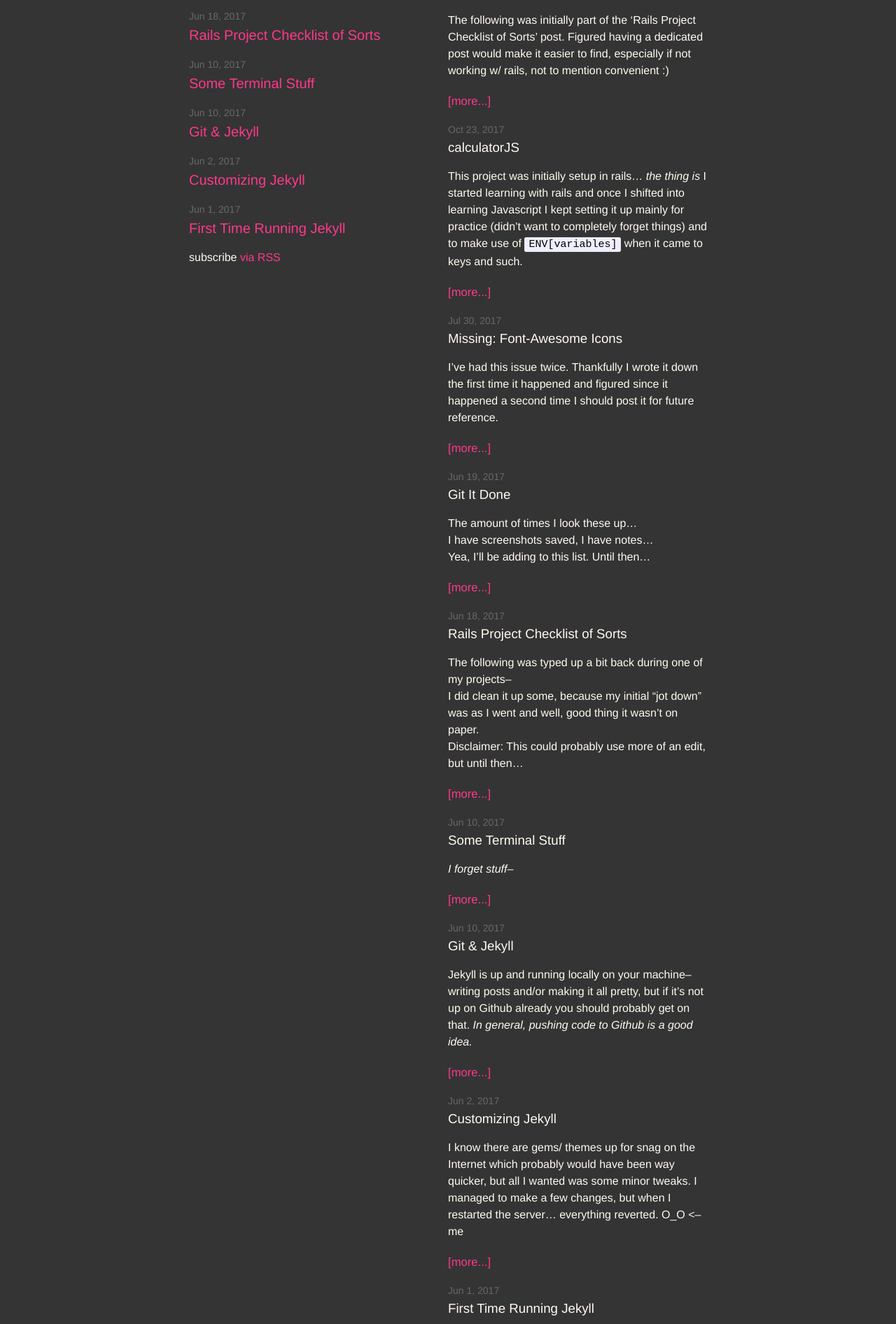
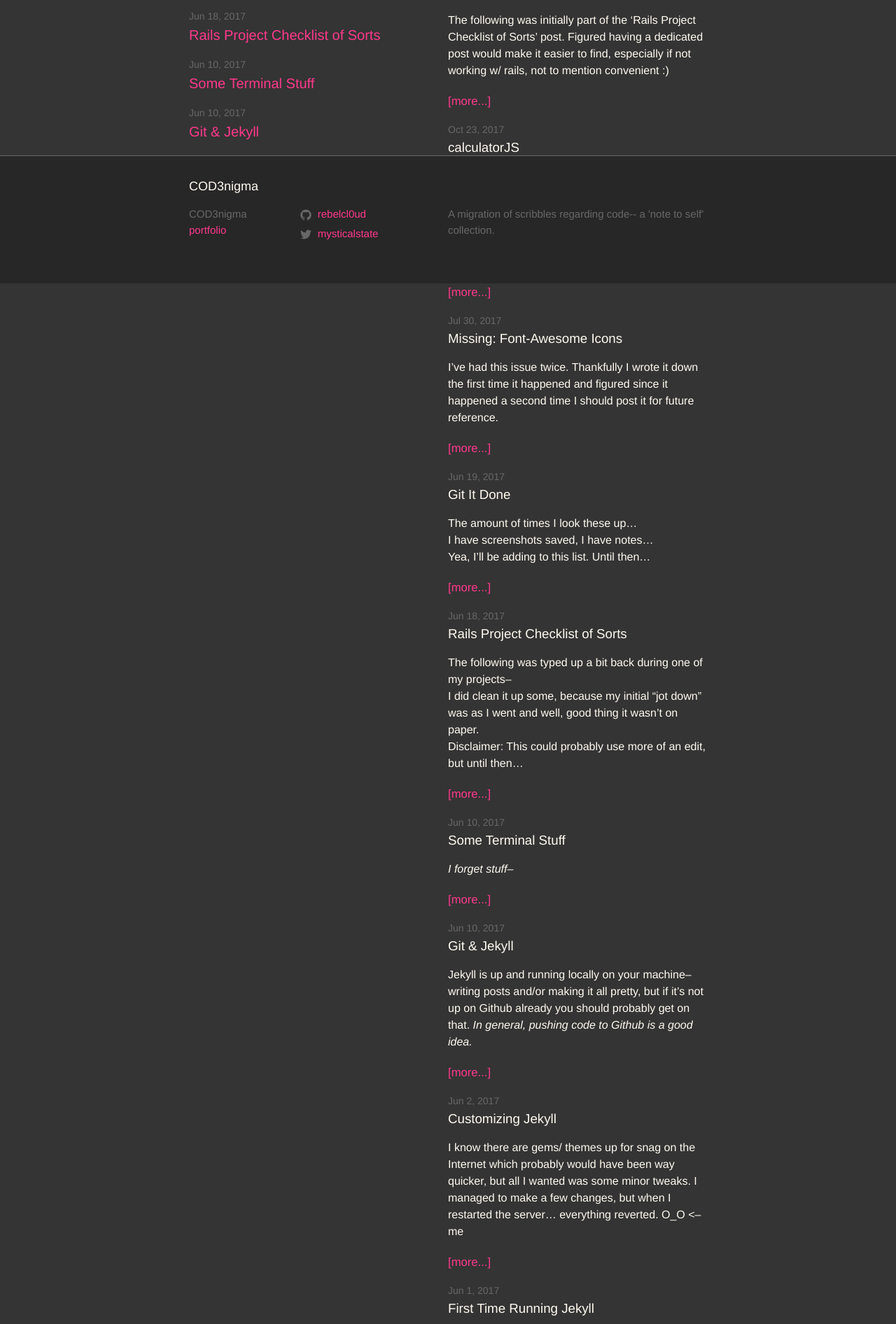
Before and after one commit to rebelcl0ud/blog, a Jekyll site: the page built from index.md, in a window 1280 px wide. Shown: the part 495-2387 px from the top of the page at 70% size. Built offline with Jekyll 4.4.1, drawn with Linux system fonts in a browser that asks for light colours; some of the changed text lies outside the part shown.

Commit message:
footer edit-- col reposition and change from url to title to match header/nav usage of portfolio

```diff
--- a/_config.yml
+++ b/_config.yml
@@ -15,7 +15,7 @@
 # in the templates via {{ site.myvariable }}.
 title: COD3nigma
 #email: your-email@domain.com
-website: jovanka.herokuapp.com
+website: portfolio
 description: > # this means to ignore newlines until "baseurl:"
   A migration of scribbles regarding code-- a 'note to self' collection.
 baseurl: /blog # the subpath of your site, e.g. /blog
--- a/assets/main.scss
+++ b/assets/main.scss
@@ -234,7 +234,13 @@ pre {
  */
 .site-footer {
   border-top: 1px solid #686868;
-  padding: 30px 0; }
+  padding: 30px 0;
+
+  /* added to fix footer, post-scroll behind */
+  position: fixed;
+  bottom: 0;
+  width: 100%;
+  background-color: #272727; }
 
 .footer-heading {
   font-size: 18px;
@@ -256,16 +262,16 @@ pre {
   padding-left: 15px; }
 
 .footer-col-1 {
-  width: -webkit-calc(35% - (30px / 2));
-  width: calc(35% - (30px / 2)); }
+  width: -webkit-calc(21% - (30px / 2));
+  width: calc(21% - (30px / 2)); }
 
 .footer-col-2 {
-  width: -webkit-calc(20% - (30px / 2));
-  width: calc(20% - (30px / 2)); }
+  width: -webkit-calc(28% - (30px / 2));
+  width: calc(28% - (30px / 2)); }
 
 .footer-col-3 {
-  width: -webkit-calc(45% - (30px / 2));
-  width: calc(45% - (30px / 2)); }
+  width: -webkit-calc(51% - (30px / 2));
+  width: calc(51% - (30px / 2)); }
 
 @media screen and (max-width: 800px) {
   .footer-col-1,
```
